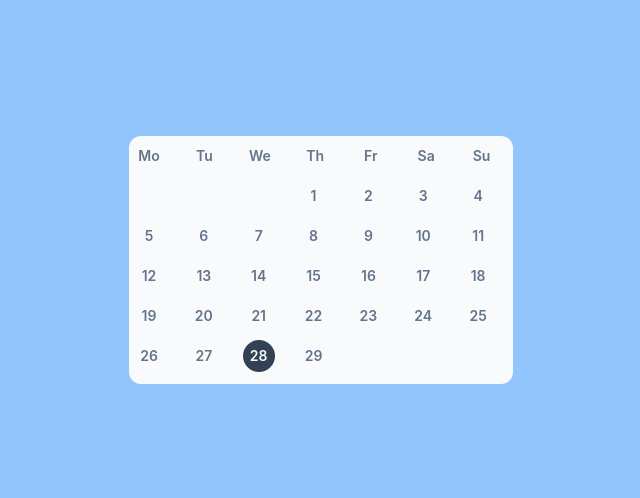
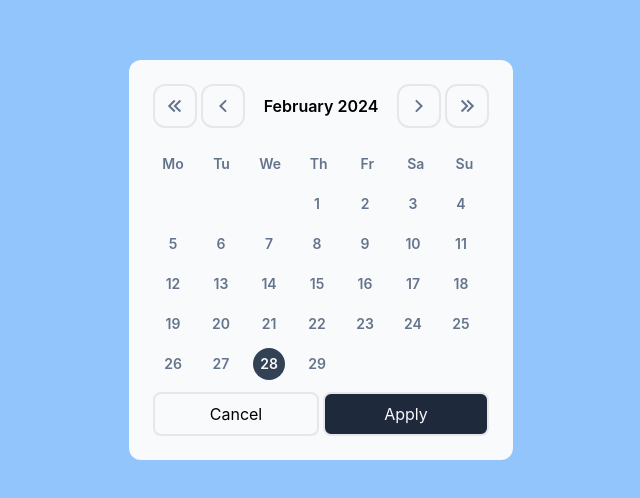
Before and after one commit to phamhuulocforwork/combillUI, a React (Create React App) app: page / in a window 1280 px wide. Shown: the part 140-638 px from the top of the page, without its empty margins (319-959 px from the left). Built offline with nearby package versions, Linux system fonts and the light colour scheme.

Commit message:
date picker

```diff
--- a/src/features/DatePicker/index.jsx
+++ b/src/features/DatePicker/index.jsx
@@ -25,7 +25,58 @@ const DatePicker = () => {
   const startingDayIndex = getDay(firstDayOfMonth)
 
   return (
-    <div className="w-96 bg-slate-50 rounded-xl">
+    <div className="w-96 bg-slate-50 rounded-xl p-6 text-stale-800">
+      <div className="flex justify-between mb-4">
+        <div className="flex gap-1">
+          <div className="p-2 rounded-xl border-2 cursor-pointer hover:bg-slate-200 text-slate-500">
+            <svg
+              xmlns="http://www.w3.org/2000/svg"
+              viewBox="0 0 24 24"
+              fill="currentColor"
+              className="w-6 h-6"
+            >
+              <path d="M4.83578 12L11.0429 18.2071L12.4571 16.7929L7.66421 12L12.4571 7.20712L11.0429 5.79291L4.83578 12ZM10.4857 12L16.6928 18.2071L18.107 16.7929L13.3141 12L18.107 7.20712L16.6928 5.79291L10.4857 12Z"></path>
+            </svg>
+          </div>
+          <div className="p-2 rounded-xl border-2 cursor-pointer hover:bg-slate-200 text-slate-500">
+            <svg
+              xmlns="http://www.w3.org/2000/svg"
+              viewBox="0 0 24 24"
+              fill="currentColor"
+              className="w-6 h-6"
+            >
+              <path d="M10.8284 12.0007L15.7782 16.9504L14.364 18.3646L8 12.0007L14.364 5.63672L15.7782 7.05093L10.8284 12.0007Z"></path>
+            </svg>
+          </div>
+        </div>
+        <div className="flex justify-center items-center font-semibold">
+          <p>
+            {format(currentDate, 'MMMM')} {currentDate.getFullYear()}
+          </p>
+        </div>
+        <div className="flex gap-1">
+          <div className="p-2 rounded-xl border-2 cursor-pointer hover:bg-slate-200 text-slate-500">
+            <svg
+              xmlns="http://www.w3.org/2000/svg"
+              viewBox="0 0 24 24"
+              fill="currentColor"
+              className="w-6 h-6"
+            >
+              <path d="M13.1717 12.0007L8.22192 7.05093L9.63614 5.63672L16.0001 12.0007L9.63614 18.3646L8.22192 16.9504L13.1717 12.0007Z"></path>
+            </svg>
+          </div>
+          <div className="p-2 rounded-xl border-2 cursor-pointer hover:bg-slate-200 text-slate-500">
+            <svg
+              xmlns="http://www.w3.org/2000/svg"
+              viewBox="0 0 24 24"
+              fill="currentColor"
+              className="w-6 h-6"
+            >
+              <path d="M19.1642 12L12.9571 5.79291L11.5429 7.20712L16.3358 12L11.5429 16.7929L12.9571 18.2071L19.1642 12ZM13.5143 12L7.30722 5.79291L5.89301 7.20712L10.6859 12L5.89301 16.7929L7.30722 18.2071L13.5143 12Z"></path>
+            </svg>
+          </div>
+        </div>
+      </div>
       <div className="grid pb-2">
         <div className="grid grid-cols-7 gap-1">
           {WEEKDAYS.map((day, index) => (
@@ -62,6 +113,14 @@ const DatePicker = () => {
           ))}
         </div>
       </div>
+      <div className="flex justify-between gap-1">
+        <button className="px-4 py-2 bg-slate-50 border-2 rounded-lg flex-1">
+          Cancel
+        </button>
+        <button className="px-4 py-2 bg-slate-800 border-2 rounded-lg flex-1 text-slate-50">
+          Apply
+        </button>
+      </div>
     </div>
   )
 }
```
